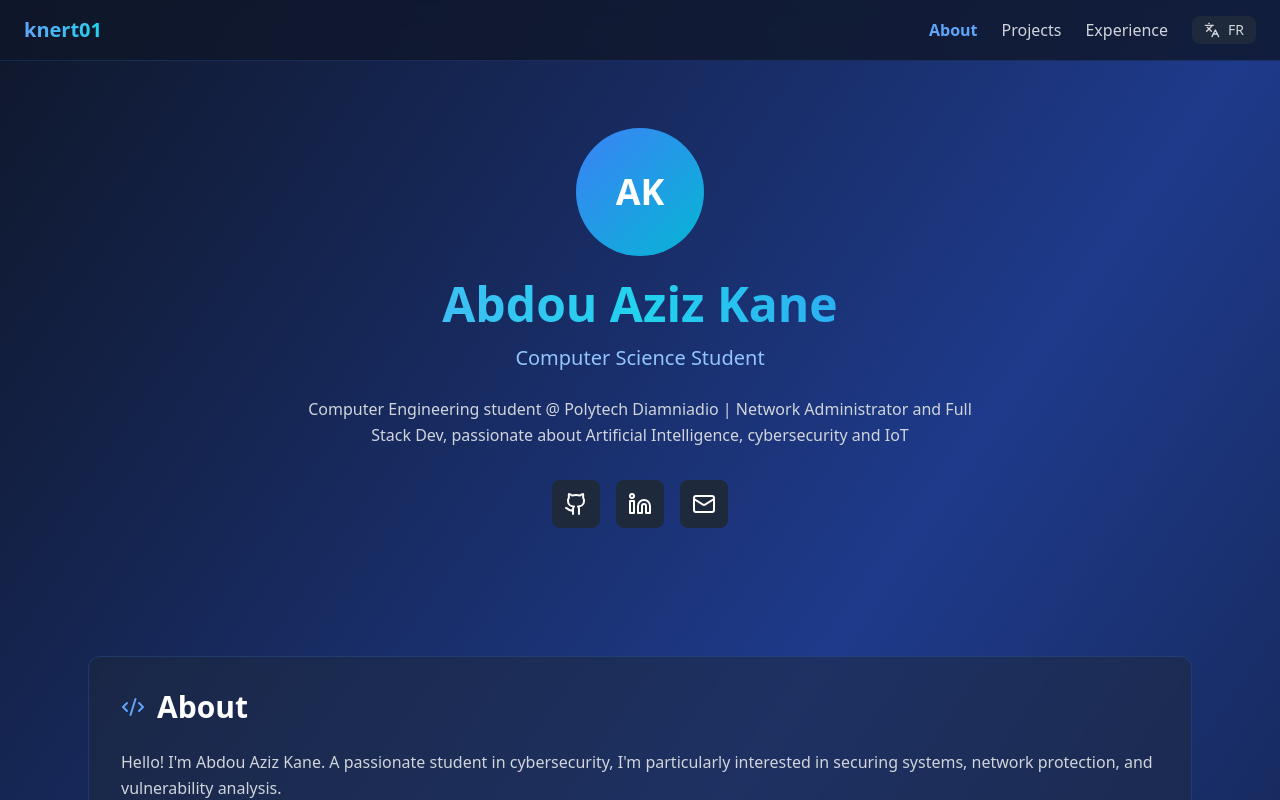
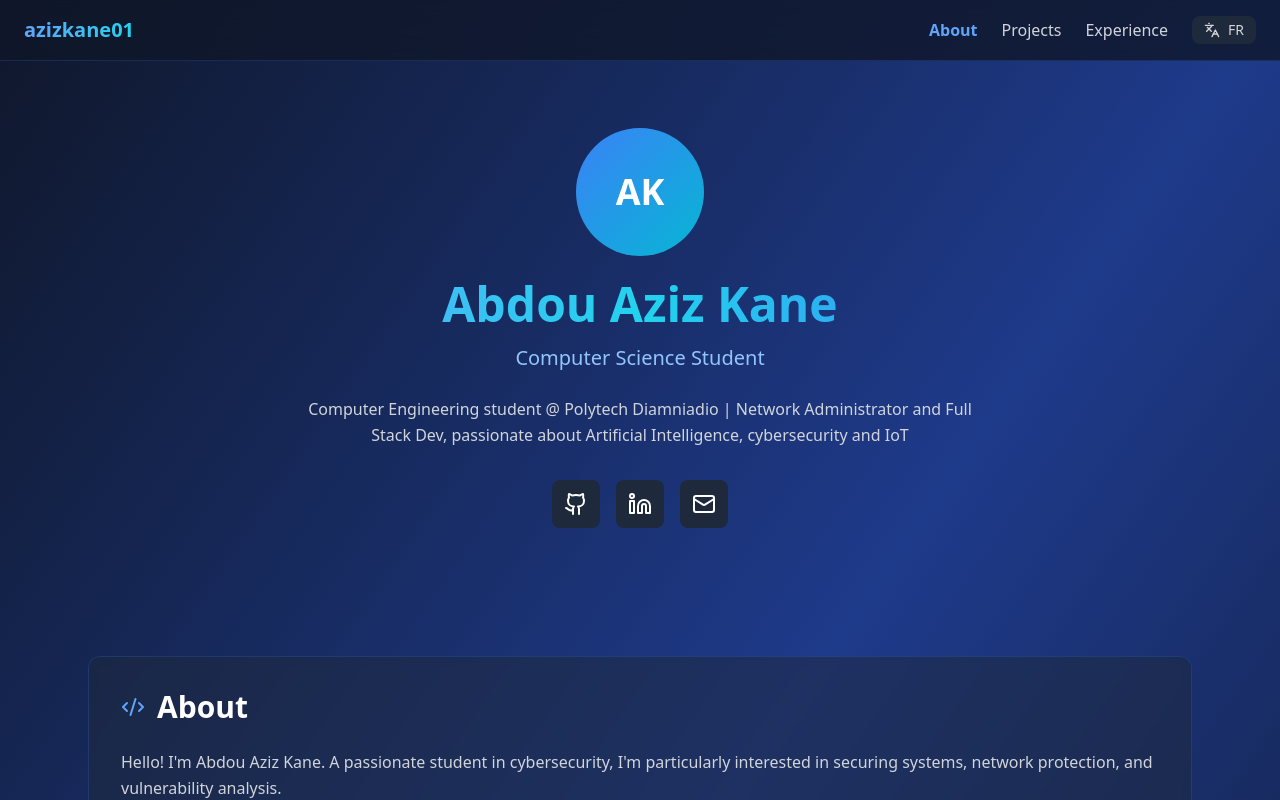
Before and after one commit to azizkane01/mon-portfolio, a React (Create React App) app: page / in a window 1280 px wide. Shown: the top 800 px of the page. Built offline with nearby package versions, Linux system fonts and the light colour scheme; the HTML template or start-up script is replaced by a standard one.

Commit message:
a little update

```diff
--- a/src/components/Portfolio.jsx
+++ b/src/components/Portfolio.jsx
@@ -228,7 +228,7 @@ export default function Portfolio() {
 
             {/* Logo/Brand */}
             <div className="text-xl font-bold bg-gradient-to-r from-blue-400 to-cyan-400 bg-clip-text text-transparent">
-              knert01
+              azizkane01
             </div>
 
             {/* Desktop Navigation */}
```
